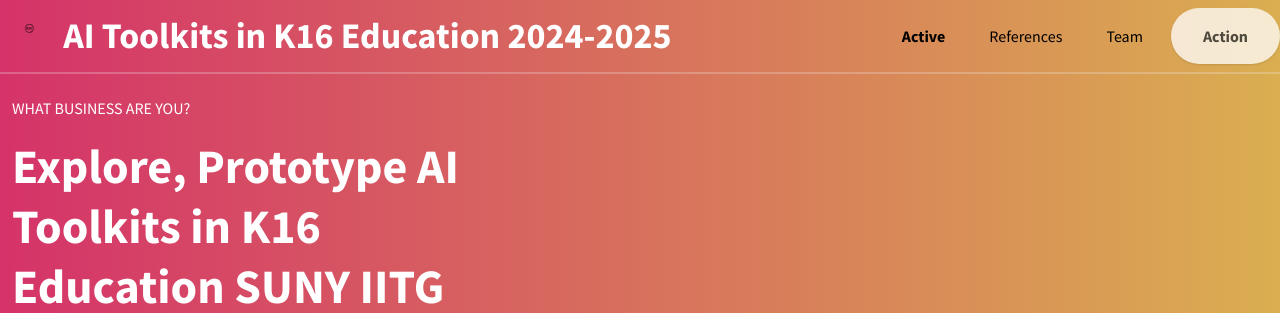
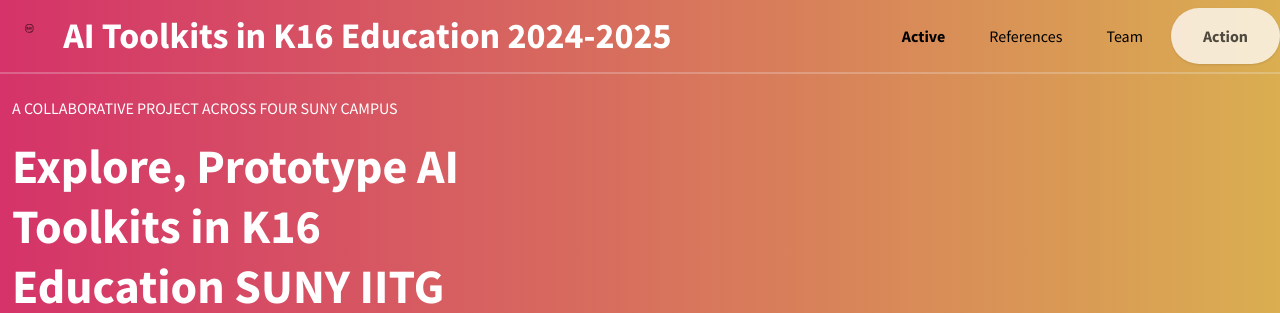
Before and after one commit to zhangsgithub04/testNetlify1, a plain HTML site: page index.html in a window 1280 px wide. Shown: the top 313 px of the page. Drawn offline with nearby package versions, Linux system fonts and the light colour scheme.

Commit message:
Update index.html

```diff
--- a/index.html
+++ b/index.html
@@ -159,7 +159,7 @@
       <div class="container px-3 mx-auto flex flex-wrap flex-col md:flex-row items-center">
         <!--Left Col-->
         <div class="flex flex-col w-full md:w-2/5 justify-center items-start text-center md:text-left">
-          <p class="uppercase tracking-loose w-full">What business are you?</p>
+          <p class="uppercase tracking-loose w-full">A collaborative Project Across Four SUNY campus </p>
           <h1 class="my-4 text-5xl font-bold leading-tight">
             Explore, Prototype AI Toolkits in K16 Education SUNY IITG 2024-2025
           </h1>
```
